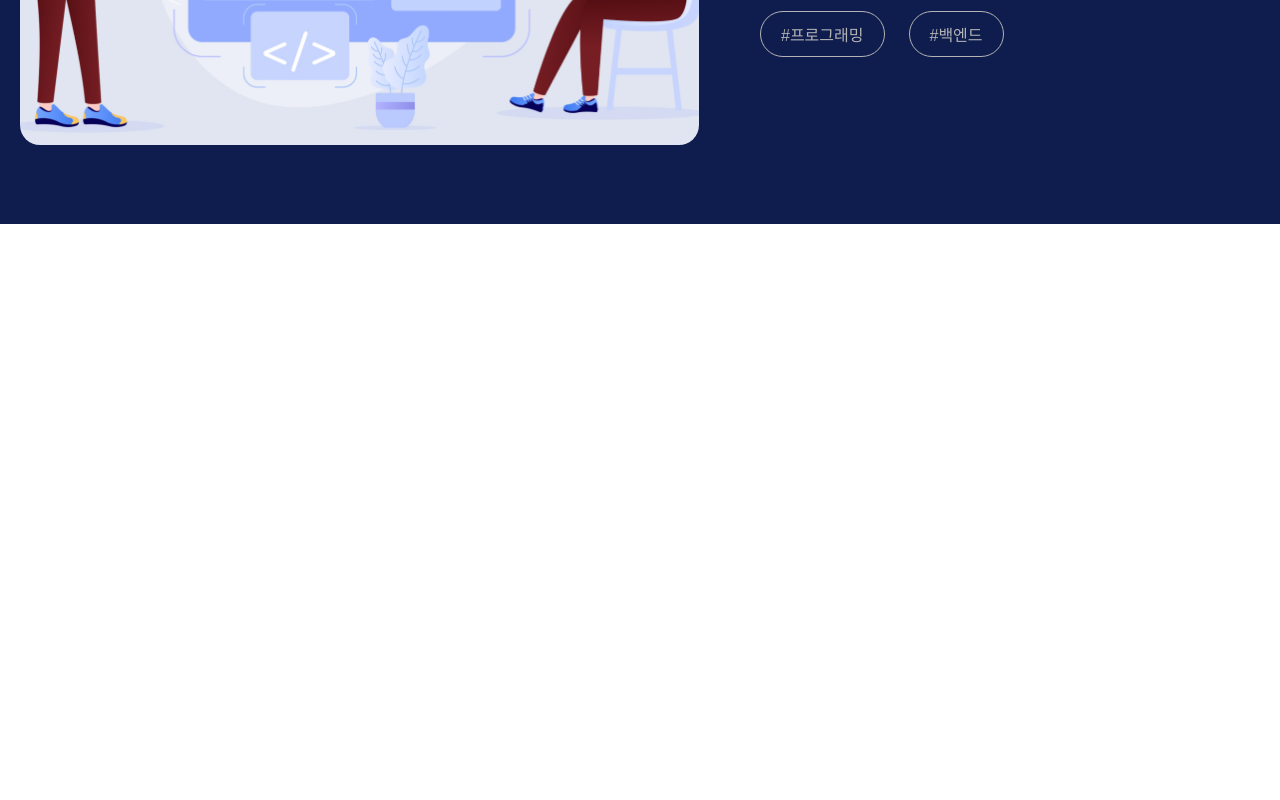
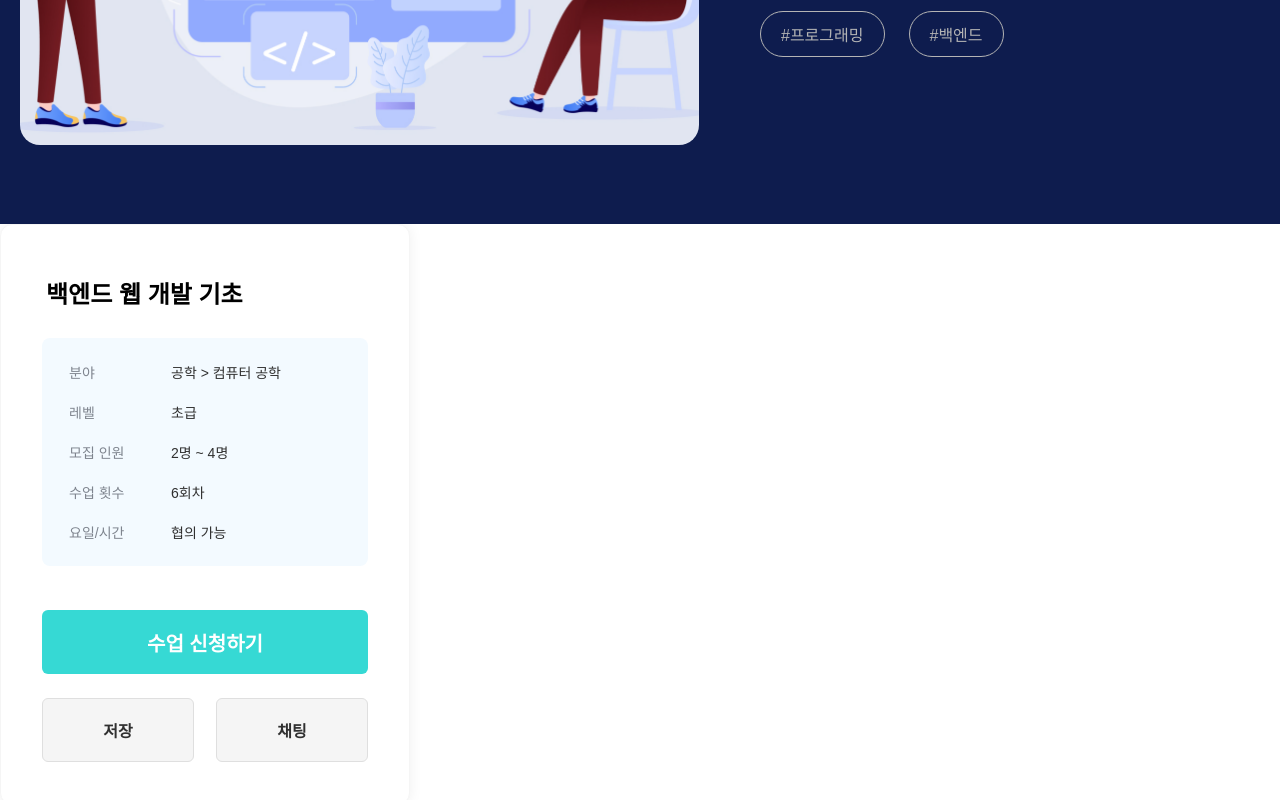
Before and after one commit to TeamMajorLink/majorLink_web, a React (Create React App) app in the folder myproject/: page /class-detail in a window 1280 px wide. Shown: the part 584-1384 px from the top of the page. Before the commit the page ends 808 px from the top, so only its background shows below. Built offline with nearby package versions, Linux system fonts and the light colour scheme.

Commit message:
design: class-detail aside 컴포넌트 추가

```diff
--- /dev/null
+++ b/myproject/src/components/classDetail/ClassAsideSection.jsx
@@ -0,0 +1,146 @@
+import { styled } from 'styled-components';
+import color from '../../styles/color';
+import font from '../../styles/font';
+// import ThumbnailPng from '../../assets/backEnd/back_class_thumbnail_922x522.png';
+
+const ComponentContainer = styled.div`
+  margin: 0;
+  padding: 4.2rem;
+  width: 41rem;
+  /* height: 57.2rem; */
+
+  display: flex;
+  flex-direction: column;
+  justify-content: center;
+  align-items: center;
+
+  border: 0.1rem solid ${() => color.grayscale_f5};
+  border-radius: 1.2rem;
+
+  background-color: ${() => color.white};
+  box-shadow: 0 0 14px #00000010;
+`;
+const ClassTitleText = styled.p`
+  margin: 0.8rem 0 2.8rem 0;
+  padding: 0 0.4rem;
+  width: 32.6rem;
+  ${() => font.bold_24};
+`;
+const ClassInfoBox = styled.div`
+  margin: 0 0 4.4rem 0;
+  padding: 1.4rem 2.4rem;
+  width: 32.6rem;
+
+  display: flex;
+  flex-direction: column;
+  justify-content: flex-start;
+  align-items: center;
+
+  border-radius: 0.8rem;
+
+  background-color: ${() => color.grayscale_fa};
+`;
+const ClassSubInfoContainer = styled.div`
+  margin: 1rem 0;
+  padding: 0;
+
+  display: flex;
+  justify-content: flex-start;
+  align-items: center;
+`;
+const ClassInfoName = styled.p`
+  margin: 0 0.8rem 0 0;
+  width: 9.4rem;
+  color: ${() => color.grayscale_84};
+  ${() => font.medium_14};
+`;
+const ClassInfoContent = styled.p`
+  margin: 0;
+  width: 17rem;
+  color: ${() => color.grayscale_30};
+  ${() => font.medium_14};
+`;
+const ClassApplicationButton = styled.button`
+  margin: 0 0 2.4rem 0;
+  width: 32.6rem;
+  height: 6.4rem;
+
+  color: ${() => color.white};
+  ${() => font.bold_20};
+
+  border: none;
+  border-radius: 0.6rem;
+  background-color: ${() => color.primary_normal};
+
+  cursor: pointer;
+`;
+const ClassFlex = styled.div`
+  display: flex;
+  justify-content: center;
+  align-items: center;
+`;
+const ClassSubButton = styled.button`
+  margin: 0 1.1rem;
+  width: 15.2rem;
+  height: 6.4rem;
+
+  color: ${() => color.grayscale_30};
+  ${() => font.semibold_16};
+
+  border: 0.1rem solid ${() => color.grayscale_df};
+  border-radius: 0.6rem;
+  background-color: ${() => color.grayscale_f5};
+
+  cursor: pointer;
+`;
+// const ClassHashTag = styled.p`
+//   margin: 3.8rem 2.4rem 0 0;
+//   padding: 1rem 2rem;
+
+//   color: ${() => color.grayscale_b4};
+//   ${() => font.regular_16};
+
+//   border: 0.1rem solid ${() => color.grayscale_b4};
+//   border-radius: 20rem;
+
+//   display: flex;
+//   justify-content: center;
+//   align-items: center;
+// `;
+
+export function ClassAsideSection() {
+  return (
+    <ComponentContainer>
+      <ClassTitleText>백엔드 웹 개발 기초</ClassTitleText>
+
+      <ClassInfoBox>
+        <ClassSubInfoContainer>
+          <ClassInfoName>분야</ClassInfoName>
+          <ClassInfoContent>공학 &gt; 컴퓨터 공학</ClassInfoContent>
+        </ClassSubInfoContainer>
+        <ClassSubInfoContainer>
+          <ClassInfoName>레벨</ClassInfoName>
+          <ClassInfoContent>초급</ClassInfoContent>
+        </ClassSubInfoContainer>
+        <ClassSubInfoContainer>
+          <ClassInfoName>모집 인원</ClassInfoName>
+          <ClassInfoContent>2명 ~ 4명</ClassInfoContent>
+        </ClassSubInfoContainer>
+        <ClassSubInfoContainer>
+          <ClassInfoName>수업 횟수</ClassInfoName>
+          <ClassInfoContent>6회차</ClassInfoContent>
+        </ClassSubInfoContainer>
+        <ClassSubInfoContainer>
+          <ClassInfoName>요일/시간</ClassInfoName>
+          <ClassInfoContent>협의 가능</ClassInfoContent>
+        </ClassSubInfoContainer>
+      </ClassInfoBox>
+
+      <ClassApplicationButton>수업 신청하기</ClassApplicationButton>
+      <ClassFlex>
+        <ClassSubButton>저장</ClassSubButton>
+        <ClassSubButton>채팅</ClassSubButton>
+      </ClassFlex>
+    </ComponentContainer>
+  );
+}
--- a/myproject/src/components/classDetail/ClassDetailTitle.jsx
+++ b/myproject/src/components/classDetail/ClassDetailTitle.jsx
@@ -6,7 +6,7 @@ import ThumbnailPng from '../../assets/backEnd/back_class_thumbnail_922x522.png'
 const ComponentContainer = styled.div`
   margin: 0;
   padding: 0;
-  width: 100vw;
+  width: 100%;
   height: 68rem;
 
   display: flex;
--- a/myproject/src/pages/ClassDetailPage.jsx
+++ b/myproject/src/pages/ClassDetailPage.jsx
@@ -2,10 +2,11 @@ import React from 'react';
 import { styled } from 'styled-components';
 import { HeaderComponent } from '../components/common/header/HeaderComponent';
 import { ClassDetailTitle } from '../components/classDetail/ClassDetailTitle';
+import { ClassAsideSection } from '../components/classDetail/ClassAsideSection';
 
 const PageContainer = styled.div`
   margin: 0;
-  width: 100vw;
+  width: 100%;
 
   display: flex;
   flex-direction: column;
@@ -20,6 +21,7 @@ export function ClassDetailPage() {
       <PageContainer>
         <ClassDetailTitle />
       </PageContainer>
+      <ClassAsideSection />
     </div>
   );
 }
--- a/myproject/src/styles/color.js
+++ b/myproject/src/styles/color.js
@@ -8,11 +8,15 @@ const color = {
   secondary_dark: '#0E1C4E',
   gradation_primary_class:
     'linear-gradient(90deg, #B4F9F5 0%, #D0FFFC 0%, #8EF0EB 53.23%, #80F4F1 100%)',
+  grayscale_fa: '#F3FAFF',
+  grayscale_f5: '#F5F5F5',
   grayscale_ea: '#EAEAEA',
+  grayscale_df: '#DFDFDF',
   grayscale_c4: '#C4C4C4',
   grayscale_b4: '#B4B4B4',
   grayscale_a3: '#A3A3A3',
   grayscale_9d: '#9D9D9D',
+  grayscale_84: '#7E848E',
   grayscale_55: '#555555',
   grayscale_30: '#303030',
 };
--- a/myproject/src/styles/font.js
+++ b/myproject/src/styles/font.js
@@ -17,8 +17,10 @@ const font = {
   regular_18: FONT({ weight: 400, size: 1.8 }),
   regular_20: FONT({ weight: 400, size: 2.0 }),
   regular_22: FONT({ weight: 400, size: 2.2 }),
+  medium_14: FONT({ weight: 500, size: 1.4 }),
   medium_16: FONT({ weight: 500, size: 1.6 }),
   medium_18: FONT({ weight: 500, size: 1.8 }),
+  semibold_16: FONT({ weight: 600, size: 1.6 }),
   semibold_18: FONT({ weight: 600, size: 1.8 }),
   semibold_20: FONT({ weight: 600, size: 2.0 }),
   semibold_22: FONT({ weight: 600, size: 2.2 }),
@@ -26,6 +28,7 @@ const font = {
   semibold_40: FONT({ weight: 600, size: 4.0 }),
   semibold_48: FONT({ weight: 600, size: 4.8 }),
   bold_20: FONT({ weight: 700, size: 2.0 }),
+  bold_24: FONT({ weight: 700, size: 2.4 }),
 };
 
 export default font;
```
Also changed, not shown: myproject/src/assets/classDetail/class_icon_bookmark_20x20.png (added), myproject/src/assets/classDetail/class_icon_chatting_20x20.png (added), myproject/src/components/classDetail/ClassDetailInfo.jsx (added), myproject/src/components/classDetail/ClassDetailNavigationBar.jsx (added), myproject/src/components/classDetail/ClassDetailReview.jsx (added), myproject/src/components/classDetail/ClassDetailTutor.jsx (added).
